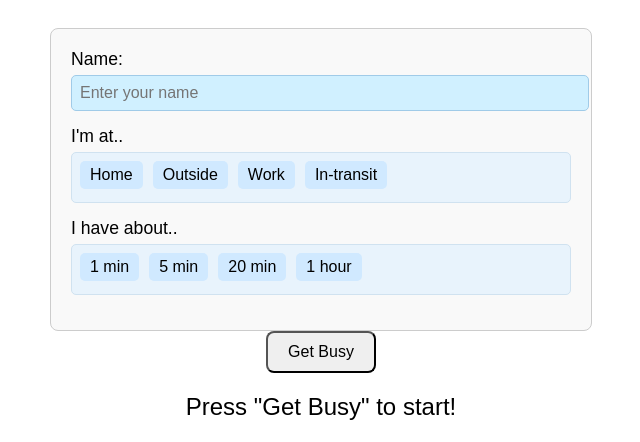
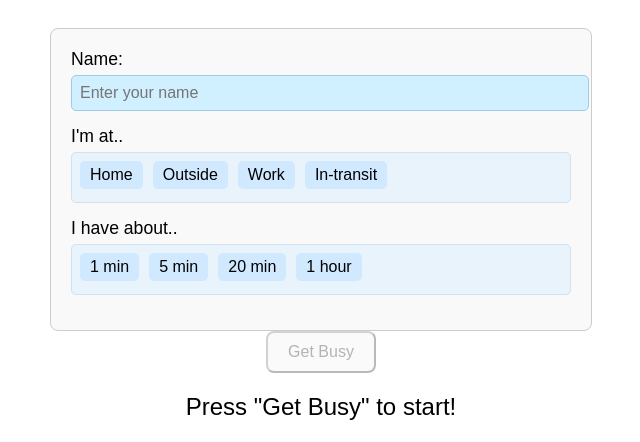
Before and after one commit to chepizhkoandrew/friend, a plain HTML site: page index.html in a window 1280 px wide. Shown: the whole page, without its empty margins (319-959 px from the left). Drawn offline with Linux system fonts and the light colour scheme.

Commit message:
Update index.html

```diff
--- a/index.html
+++ b/index.html
@@ -275,19 +275,24 @@
         // Disable the Get Busy button initially
         getBusyButton.disabled = false;
 
-        function validateForm() {
-    const isNameValid = nameInput.value.length >= 3;
-    const isEnvironmentSelected = Array.from(radioEnvironment).some(radio => radio.checked);
-    const isTimeSelected = Array.from(radioTime).some(radio => radio.checked);
+         // Function to validate the form
+         function validateForm() {
+            const isNameValid = nameInput.value.length >= 3;
+            const isEnvironmentSelected = Array.from(radioEnvironment).some(radio => radio.checked);
+            const isTimeSelected = Array.from(radioTime).some(radio => radio.checked);
 
-            // Enable "Get Busy" button if all fields are defined
             getBusyButton.disabled = !(isNameValid && isEnvironmentSelected && isTimeSelected);
-}
+        }
 
         // Attach event listeners for form validation
         nameInput.addEventListener('input', validateForm);
-        radioEnvironment.addEventListener('change', validateForm);
-        radioTime.addEventListener('change', validateForm);
+        radioEnvironment.forEach(radio => radio.addEventListener('change', validateForm));
+        radioTime.forEach(radio => radio.addEventListener('change', validateForm));
+
+        // Attach event listeners for form validation
+        nameInput.addEventListener('input', validateForm);
+        radioEnvironment.forEach(radio => radio.addEventListener('change', validateForm));
+        radioTime.forEach(radio => radio.addEventListener('change', validateForm));
 
         // Fetch tasks from JSON file
         fetch('tasks.json')
```
